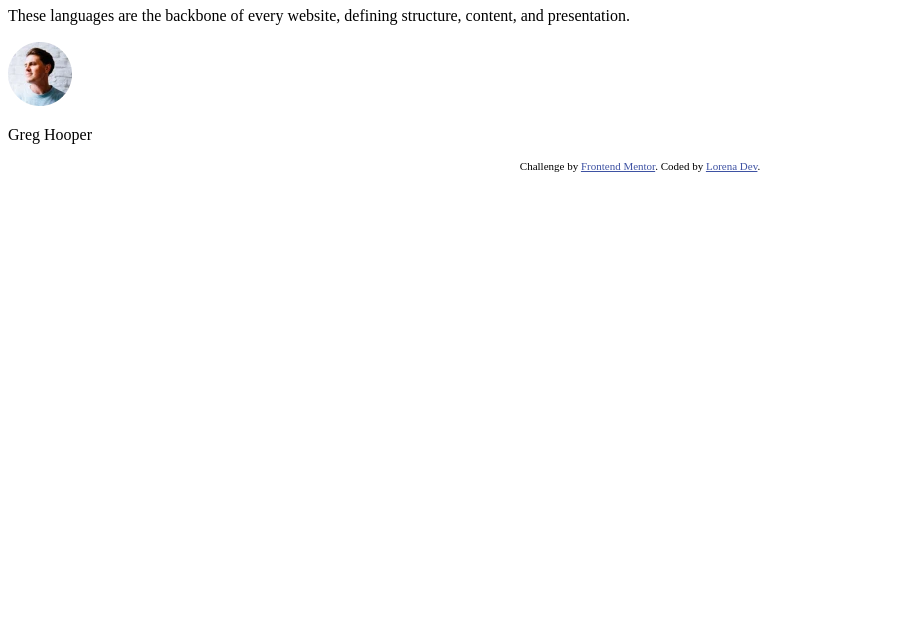
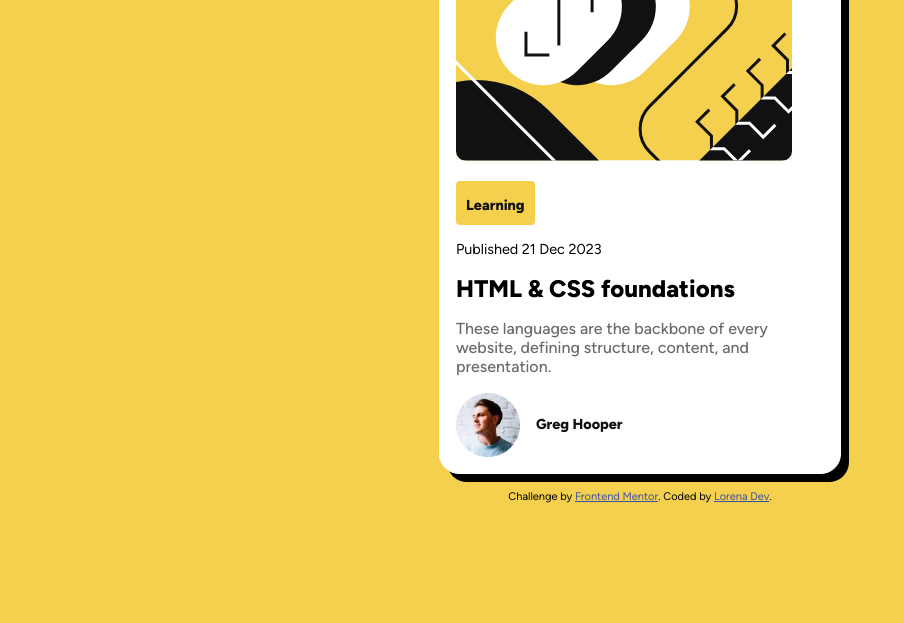
Before and after one commit to cas1092/FM_challenge_2, a plain HTML site: page index.html in a window 1280 px wide. Shown: the part 193-816 px from the top of the page, without its empty margins (0-904 px from the left). Drawn offline with Linux system fonts and the light colour scheme.

Commit message:
final_project
final project

```diff
--- /dev/null
+++ b/Style.css
@@ -0,0 +1,94 @@
+@font-face {
+    src: url("assets/fonts/Figtree-VariableFont_wght.ttf");
+    font-family: Figtree;
+}
+
+:root {
+    --Yellow:hsl(47, 88%, 63%);
+    --White:hsl(0, 0%, 100%);
+    --Gray500: hsl(0, 0%, 42%);
+    --Gray950: hsl(0, 0%, 7%);
+}
+
+
+body {
+    font-family:"Figtree", sans-serif;
+    background-color:var(--Yellow);
+    display:flex;
+
+    min-height:100vh;
+    flex-direction:column;
+    justify-content:center;
+    align-items:center;
+}
+
+img{
+    border-radius:10px;
+    max-width:100%;
+    align-content:center;
+
+}
+
+.container{
+    background-color:var(--White);
+    border-radius:20px;
+    box-shadow: 8px 8px black;
+    border: 1px solid white;
+    padding:1rem;
+    max-width:368px;
+    padding-block:1rem;
+    margin: 1rem 0;
+
+
+
+}
+
+.content {
+    font-weight: 800;
+    color: var(--Gray950);
+    background-color: var(--Yellow);
+    border-radius: 4px;
+    display: inline-block;
+    text-align: left;
+    padding-left: 10px;
+    padding-right:10px;
+    font-size: 0.9rem;
+    margin-top: 1rem;
+    max-height:44px;
+    justify-content:center;
+}
+p{
+    font-size:0.9rem;
+}
+
+
+h1{
+    font-size:1.5rem;
+    font-weight:800;
+}
+
+    h1:hover {
+        color: var(--Yellow);
+        font-weight: 800;
+    }
+
+h2{
+    color: var(--Gray500);
+    font-size:1rem;
+    font-weight:500;
+}
+
+.author {
+    display: flex;
+    align-items: center;
+    justify-content: start;
+    gap: 1rem;
+    margin-top: 1rem;
+}
+
+.author p {
+        font-size: 0.9rem;
+        font-weight: 800;
+        color: var(--Gray950);
+
+    }
--- a/index.html
+++ b/index.html
@@ -1,40 +1,36 @@
 <!DOCTYPE html>
 <html lang="en">
 <head>
-  <meta charset="UTF-8">
+  <meta charset='utf-8'>
   <meta name="viewport" content="width=device-width, initial-scale=1.0"> <!-- displays site properly based on user's device -->
 
   <link rel="icon" type="image/png" sizes="32x32" href="./assets/images/favicon-32x32.png">
 
   <title>Frontend Mentor | Blog preview card</title>
-  <link rel="stylesheet" href="StyleSheet.css" />
+  <link rel="stylesheet" href="Style.css" />
 
 
 
   <!-- Feel free to remove these styles or customise in your own stylesheet 👍 -->
   <style>
-      @font-face {
-          src: url("assets/fonts/Figtree-Italic-VariableFont_wght.ttf");
-          src: url("assets/fonts/Figtree-VariableFont_wght.ttf");
-          src: url("assets/fonts/Figtree-ExtraBold.ttf");
-          src: url("assets/fonts/Figtree-SemiBold.ttf");
-      }
+
     .attribution { font-size: 11px; text-align: center; }
     .attribution a { color: hsl(228, 45%, 44%); }
   </style>
 </head>
 <body>
-    <main>
-        <img src="assets/images/illustration-article.svg" alt="Ilustration article"/>
-        <div class="container">
-            <h2> Learning</h2>
-            <h2> Published 21 Dec 2023</h2>
-            <h1>HTML & CSS foundations</h1>
-            <p>These languages are the backbone of every website, defining structure, content, and presentation.</p>
+    <main class="container">
+        <img src="assets/images/illustration-article.svg" alt="Ilustration article" />
+        <div class="content">
+            <p>Learning</p>
         </div>
+        <p> Published 21 Dec 2023</p>
+        <h1>HTML & CSS foundations</h1>
+        <h2>These languages are the backbone of every website, defining structure, content, and presentation.</h2>
+
         <div class="author">
             <img src="assets/images/image-avatar.png" alt="Image Avatar" />
-            <p>Greg Hooper</p>
+            <p>Greg Hooper</></p>
         </div>
     </main>
 
```
Also changed, not shown: assets/images/illustration-article.svg (added).
